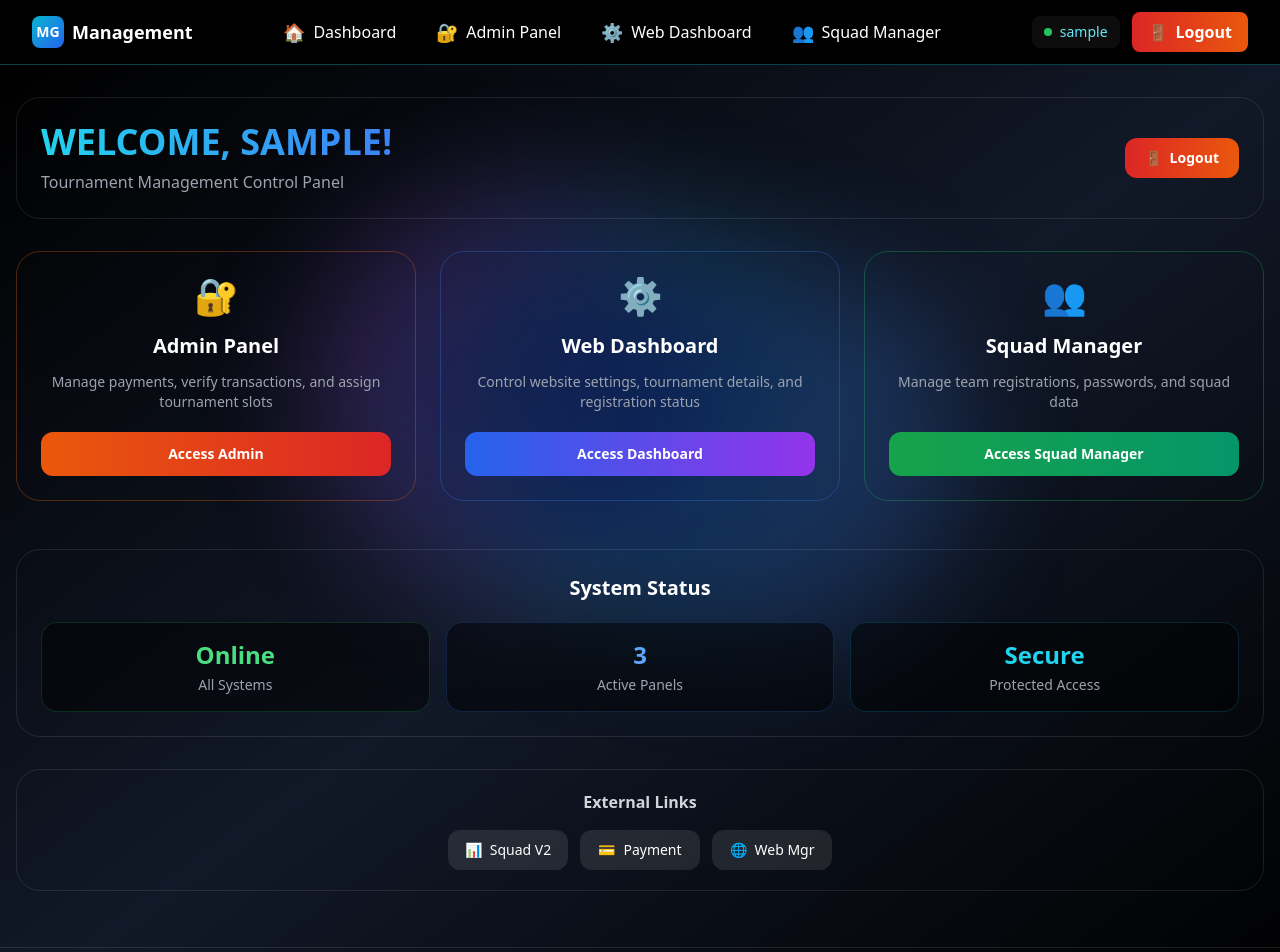
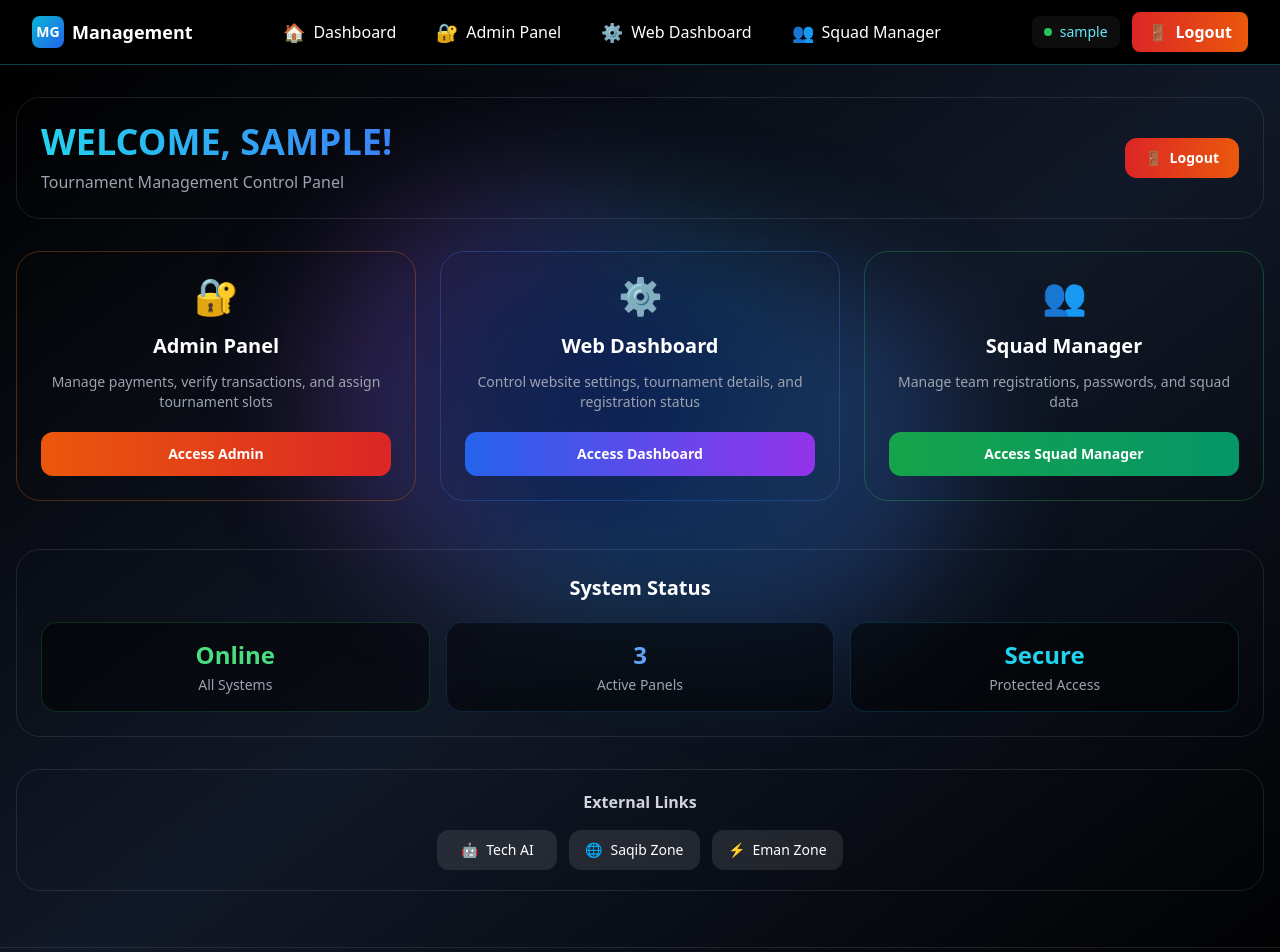
Before and after one commit to techai342/fgda, a React (Vite) app: page / in a window 1280 px wide. Shown: the top 952 px of the page. Built offline with nearby package versions, Linux system fonts and the light colour scheme; sample sign-in values are in the browser's storage.

Commit message:
Update Home.jsx

```diff
--- a/src/pages/Home.jsx
+++ b/src/pages/Home.jsx
@@ -154,19 +154,19 @@ export default function Home() {
           <p className="text-gray-300 mb-4 text-base font-bold">External Links</p>
           <div className="flex flex-wrap justify-center gap-3">
             <ExternalQuickLink
-              href="https://admindta.vercel.app/"
-              icon="📊"
-              label="Squad V2"
+              href="https://tech-ai1.vercel.app/"
+              icon="🤖"
+              label="Tech AI"
             />
             <ExternalQuickLink
-              href="https://adminpaymentdasboard.vercel.app/"
-              icon="💳"
-              label="Payment"
+              href="https://saqib.zone.id/"
+              icon="🌐"
+              label="Saqib Zone"
             />
             <ExternalQuickLink
-              href="https://webmanger.vercel.app/"
-              icon="🌐"
-              label="Web Mgr"
+              href="https://eman.zone.id/"
+              icon="⚡"
+              label="Eman Zone"
             />
           </div>
         </motion.div>
```
